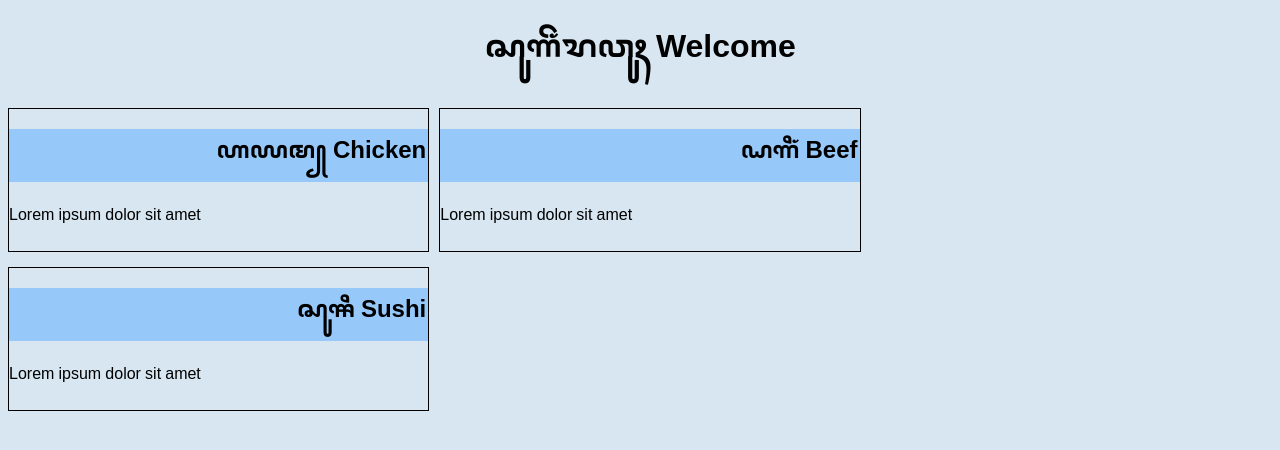
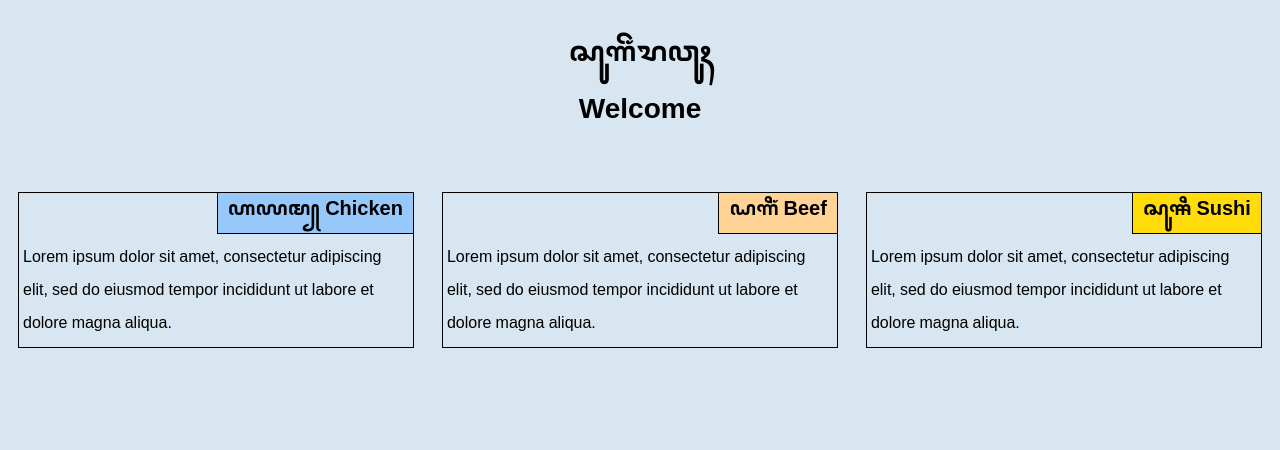
Before and after one commit to Hanssium/coursera-webdev-course, a plain HTML site: page module-2/index.html in a window 1280 px wide. Drawn offline with Linux system fonts and the light colour scheme.

Commit message:
Finalisasi jawaban module 2

```diff
--- a/module-2/css/style.css
+++ b/module-2/css/style.css
@@ -2,36 +2,66 @@
 
 * {
 	box-sizing: border-box;
+	margin: 0;
+	padding:0;
 }
 
 body {
-	font-family: "Noto Sans Javanese", "Arial", sans-serif;
+	font-family: "Noto Sans Javanese", "Yogyakarta", "Arial", "Javanese Text", sans-serif;
 	background-color: #D7E6F0;
 }
 
 h1 {
 	text-align: center;
+	margin: 30px 0px;
+	font-size: 175%;
 }
 
 h2 {
+	max-width: 75%;
+	float: right;
 	text-align: right;
+	padding: 0px 10px;
+	margin-bottom: 10px;
+	margin-top: -5px;
+	margin-right: -5px;
+	border: 1px solid black;
+	font-size: 125%;
+}
+
+#t1 {
 	background-color: #96C8FA;
-	padding: 2px;
+}
+
+#t2 {
+	background-color: #FFD296;
+}
+
+#t3 {
+	background-color: #FFDC0A;
+}
+
+p {
+	clear: right;
 }
 
 div {
-	margin-bottom: 15px;
-	margin-right: 10px;
+	padding: 4px;
 }
 
 .row {
 	width: 100%;
 }
 
+.kartu {
+	margin: 10px;
+	border: 1px solid black;
+}
+
 .col-lg-4, .col-md-6, .col-md-12 {
 	width: 100%;
 	float: left;
-	border: 1px solid black;
+	margin-bottom: 15px;
 }
 
 @media (min-width: 1200px) {
--- a/module-2/index.html
+++ b/module-2/index.html
@@ -6,19 +6,25 @@
 	<link rel="stylesheet" href="css/style.css">
 </head>
 <body>
-<h1>ꦱꦸꦒꦼꦁꦫꦮꦸꦃ Welcome</h1>
+<h1>ꦱꦸꦒꦼꦁꦫꦮꦸꦃ<br>Welcome</h1>
 <div class="row">
 	<div class="col-lg-4 col-md-6">
-		<h2>ꦲꦪꦩ꧀ Chicken</h2>
-		<p>Lorem ipsum dolor sit amet</p>
+		<div class="kartu">
+			<h2 id="t1">ꦲꦪꦩ꧀ Chicken</h2>
+			<p>Lorem ipsum dolor sit amet, consectetur adipiscing elit, sed do eiusmod tempor incididunt ut labore et dolore magna aliqua. </p>
+		</div>
 	</div>
 	<div class="col-lg-4 col-md-6">
-		<h2>ꦝꦒꦶꦁ Beef</h2>
-		<p>Lorem ipsum dolor sit amet</p>
+		<div class="kartu">
+			<h2 id="t2">ꦝꦒꦶꦁ Beef</h2>
+			<p>Lorem ipsum dolor sit amet, consectetur adipiscing elit, sed do eiusmod tempor incididunt ut labore et dolore magna aliqua. </p>
+		</div>
 	</div>
 	<div class="col-lg-4 col-md-12">
-		<h2>ꦱꦸꦯꦶ Sushi</h2>
-		<p>Lorem ipsum dolor sit amet</p>
+		<div class="kartu">
+			<h2 id="t3">ꦱꦸꦯꦶ Sushi</h2>
+			<p>Lorem ipsum dolor sit amet, consectetur adipiscing elit, sed do eiusmod tempor incididunt ut labore et dolore magna aliqua. </p>
+		</div>
 	</div>
 </div>
 </body>
```
